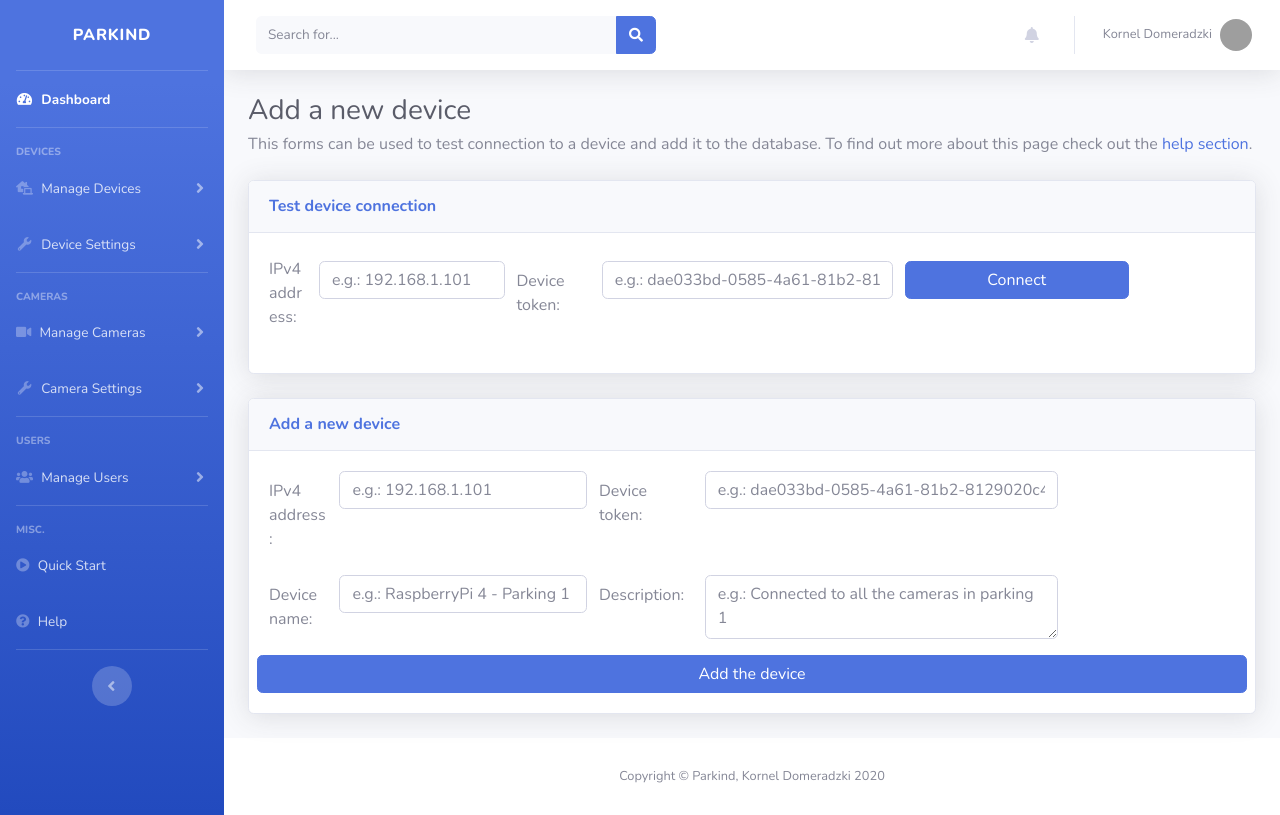
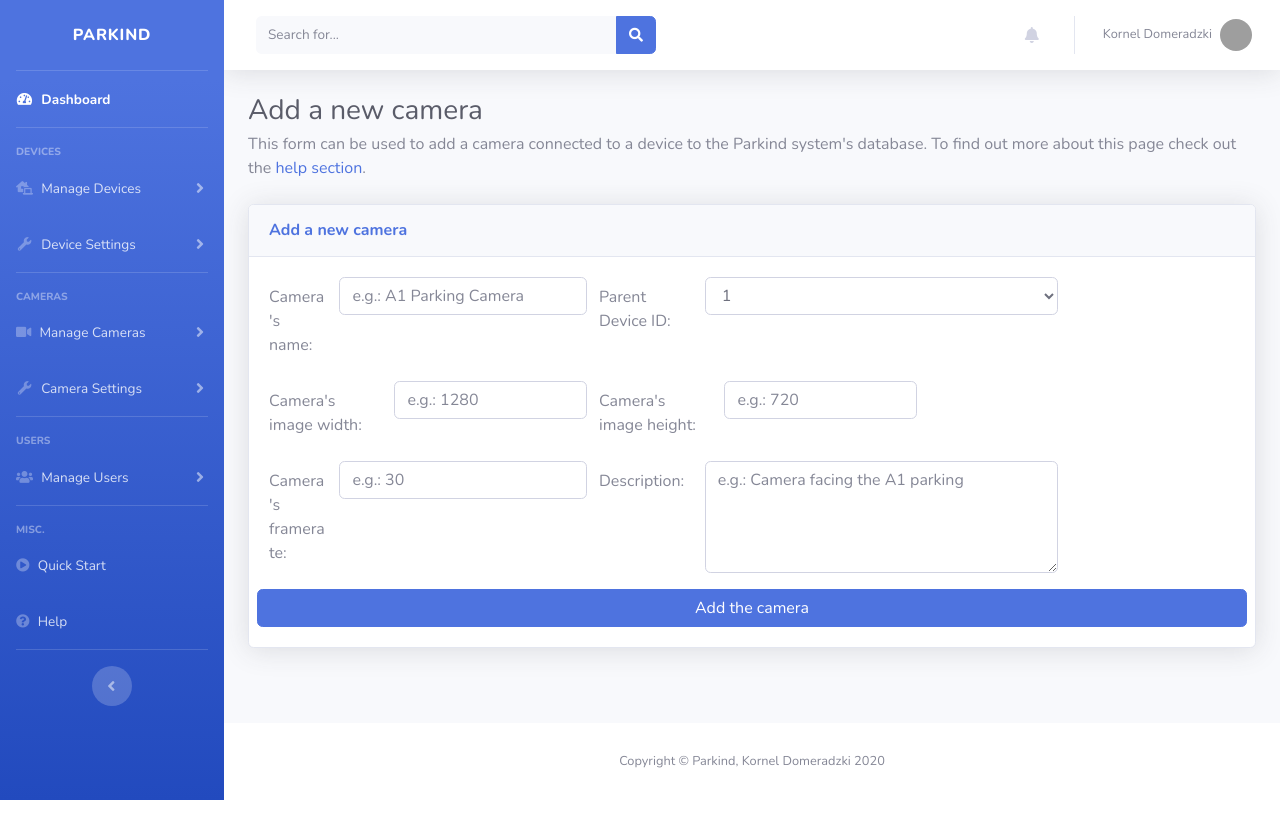
Before and after one commit to TheSlipper/Parkind, a Django app: page /ui/cameras/manage/add in a window 1280 px wide. Run offline with Django 3.2, Linux system fonts and the light colour scheme; some libraries are stand-ins or nearby versions; grey boxes are pictures that could not be loaded.

Commit message:
Added 'add camera' form and its handling

```diff
--- a/api/urls.py
+++ b/api/urls.py
@@ -12,7 +12,7 @@ urlpatterns = [
     # Camera endpoints
     path('camera/list', views.camera_list, name='camera_list'),
     path('camera/detail/<int:id>/', views.camera_detail, name='camera_detail'),
-    path('camera/create/<str:token>/', views.camera_create, name='camera_create'),
+    path('camera/create', views.camera_create, name='camera_create'),
     path('camera/update/<int:id>/', views.camera_update, name='camera_update'),
     path('camera/delete/<int:id>/', views.camera_delete, name='camera_delete')
 ]
--- a/static/js/rest/crud.js
+++ b/static/js/rest/crud.js
@@ -22,3 +22,28 @@ function requestList(entityType, finishingFunction) {
 
     request.send(null);
 }
+
+/**
+ * Requests a registration of an entity in the main's server database via the REST API.
+ * @param entityType type of the entity that is to be created.
+ * @param entity new entity object.
+ * @param csrftoken csrf token of the logged in user.
+ * @param finishingFunction function that is executed after a response is receieved. It should take one parameter - a
+ * bool value which signifies a success or failure of the registration.
+ */
+function requestCreate(entityType, entity, csrftoken, finishingFunction) {
+    let finalUrl = URL + entityType + '/create';
+    let request = new XMLHttpRequest();
+    request.open('POST', finalUrl, true);
+    request.setRequestHeader('Content-Type', 'application/json');
+    request.setRequestHeader('X-CSRFToken', csrftoken);
+    request.onreadystatechange = function () {
+        let result = false;
+        if (this.readyState === XMLHttpRequest.DONE && this.status === 201) {
+            result = true;
+        }
+
+        finishingFunction(result);
+    };
+    request.send(JSON.stringify(entity));
+}
--- /dev/null
+++ b/ui/templates/ui/cameras/add_form.html
@@ -0,0 +1,101 @@
+{% extends 'ui/application_layout.html' %}
+{% load static %}
+
+{% block content %}
+    <div class="container-fluid">
+        <h1 class="h3 mb-1 text-gray-800">Add a new camera</h1>
+        <p class="mb-4">
+            This form can be used to add a camera connected to a device to the Parkind system's database.
+            To find out more about this page check out the <a href="">help section</a>.
+        </p>
+        <div class="card shadow mb-4">
+            <div class="card-header py-3">
+                <h6 class="m-0 font-weight-bold text-primary">Add a new camera</h6>
+            </div>
+            <div class="card-body">
+                <div class="row">
+                    <div class="form-group col-sm-4 row ml-0 mr-0 pl-0 pr-0">
+                        <input name="page" value="0" type="hidden">
+                        <label for="camera_name" class="col-sm-3 mt-2">Camera's name:</label>
+                        <input id="camera_name" class="form-control col-sm-9" placeholder="e.g.: A1 Parking Camera">
+                    </div>
+                    <div class="form-group col-sm-6 row">
+                        <label for="parent_device_id" class="col-sm-3 mt-2">Parent Device ID:</label>
+                        <select class="form-control col-sm-9" id="parent_device_id">
+                            <option>1</option>
+                            <option>2</option>
+                            <option>3</option>
+                            <option>4</option>
+                            <option>5</option>
+                        </select>
+                    </div>
+                </div>
+                <div class="row">
+                    <div class="form-group col-sm-4 row ml-0 mr-0 pl-0 pr-0">
+                        <label for="width" class="col-sm-5 mt-2">Camera's image width:</label>
+                        <input id="width" class="form-control col-sm-7"
+                               placeholder="e.g.: 1280">
+                    </div>
+                    <div class="form-group col-sm-4 row ml-0 mr-0 pl-0 pr-0">
+                        <label for="height" class="col-sm-5 mt-2">Camera's image height:</label>
+                        <input id="height" class="form-control col-sm-7"
+                               placeholder="e.g.: 720">
+                    </div>
+                </div>
+                <div class="row">
+                    <div class="form-group col-sm-4 row ml-0 mr-0 pl-0 pr-0">
+                        <input name="page" value="0" type="hidden">
+                        <label for="framerate" class="col-sm-3 mt-2">Camera's framerate:</label>
+                        <input id="framerate" class="form-control col-sm-9"
+                               placeholder="e.g.: 30">
+                    </div>
+                    <div class="form-group col-sm-6 row">
+                        <label for="description" class="col-sm-3 mt-2">Description:</label>
+                        <textarea id="description" class="form-control col-sm-9"
+                                  placeholder="e.g.: Camera facing the A1 parking"></textarea>
+                    </div>
+                </div>
+                <div class="row">
+                    <button class="btn btn-primary btn-block" onclick="addDeviceReq()">Add the camera</button>
+                </div>
+            </div>
+        </div>
+    </div>
+    <script src="{% static 'js/rest/crud.js' %}"></script>
+    <script src="{% static 'js/utils.js' %}"></script>
+    <script>
+        function addDeviceReq() {
+            let foo = function (val) {
+                if (val)
+                    window.location.replace("/ui/cameras/manage/list");
+                else
+                    console.log("Well something crapped itself...");
+            }
+
+            let csrftoken = getCookie('csrftoken');
+            let name = document.getElementById('camera_name').value;
+            let height = document.getElementById('height').value;
+            let width = document.getElementById('width').value;
+            let framerate = document.getElementById('framerate').value;
+            let description = document.getElementById('description').value;
+            let parent = parseInt(document.getElementById('parent_device_id').value);
+
+            let today = new Date();
+            let dd = today.getDate();
+            let mm = today.getMonth();
+            let yyyy = today.getFullYear();
+            if (dd < 10)
+                dd = '0' + dd
+
+            requestCreate('camera', {
+                created_on: yyyy + '-' + mm + '-' + dd,
+                name: name,
+                description: description,
+                parent_device: parent,
+                video_height: height,
+                video_width: width,
+                video_fps: framerate
+            }, csrftoken, foo);
+        }
+    </script>
+{% endblock %}
--- a/ui/templates/ui/cameras/list.html
+++ b/ui/templates/ui/cameras/list.html
@@ -6,7 +6,7 @@
          onload="fillPaginatedTableWithData(dataTable, 0, 'created_on', 20, '/api/camera/list')">
         <div class="card shadow mb-4">
             <div class="card-header py-3">
-                <h6 class="m-0 font-weight-bold text-primary">Devices List</h6>
+                <h6 class="m-0 font-weight-bold text-primary">Cameras List</h6>
             </div>
             <div class="card-body">
                 <div class="row">
--- a/ui/urls.py
+++ b/ui/urls.py
@@ -15,7 +15,7 @@ urlpatterns = [
     path('devices/manage/list', views.devices_list, name='devices_list'),
     path('devices/manage/requests', views.devices_requests, name='devices_requests'),
     path('devices/manage/api_inspection', views.devices_api_inspection, name='devices_api_inspection'),
-    path('devices/manage/add', views.device_add_form, name='devices_add_form'),
+    path('devices/manage/add', views.devices_add_form, name='devices_add_form'),
 
     path('devices/settings/general_settings', views.devices_general_settings, name='devices_general_settings'),
     path('devices/settings/api_settings', views.devices_api_settings, name='devices_api_settings'),
@@ -25,7 +25,7 @@ urlpatterns = [
     path('cameras/manage/detection_areas', views.cameras_detection_areas, name='cameras_detection_areas'),
     path('cameras/manage/streaming_requests', views.cameras_streaming_requests, name='cameras_streaming_requests'),
     path('cameras/manage/livestream', views.cameras_livestream, name='cameras_livestream'),
-    path('cameras/manage/add', views.device_add_form, name='cameras_add_form'),
+    path('cameras/manage/add', views.cameras_add_form, name='cameras_add_form'),
 
     path('cameras/manage/general_settings', views.cameras_general_settings, name='cameras_general_settings'),
     path('cameras/manage/streaming_settings', views.cameras_streaming_settings, name='cameras_streaming_settings'),
--- a/ui/views.py
+++ b/ui/views.py
@@ -1,4 +1,6 @@
 from django.shortcuts import render
+
+
 # from api.models import *
 
 
@@ -40,7 +42,7 @@ def devices_api_inspection(request):
     return render(request, 'ui/devices/api_inspection.html')
 
 
-def device_add_form(request):
+def devices_add_form(request):
     # TODO: Switch to that when working with authentication and authorization
     # usr_id = {'user_id': request.user.id}
     usr_id = {'user_id': 1}
@@ -80,6 +82,11 @@ def cameras_streaming_settings(request):
     return render(request, 'ui/cameras/streaming_settings.html')
 
 
+def cameras_add_form(request):
+    usr_id = {'user_id': 1}
+    return render(request, 'ui/cameras/add_form.html', usr_id)
+
+
 # Users
 def users_list(request):
     return render(request, 'ui/users/user_list.html')
```
